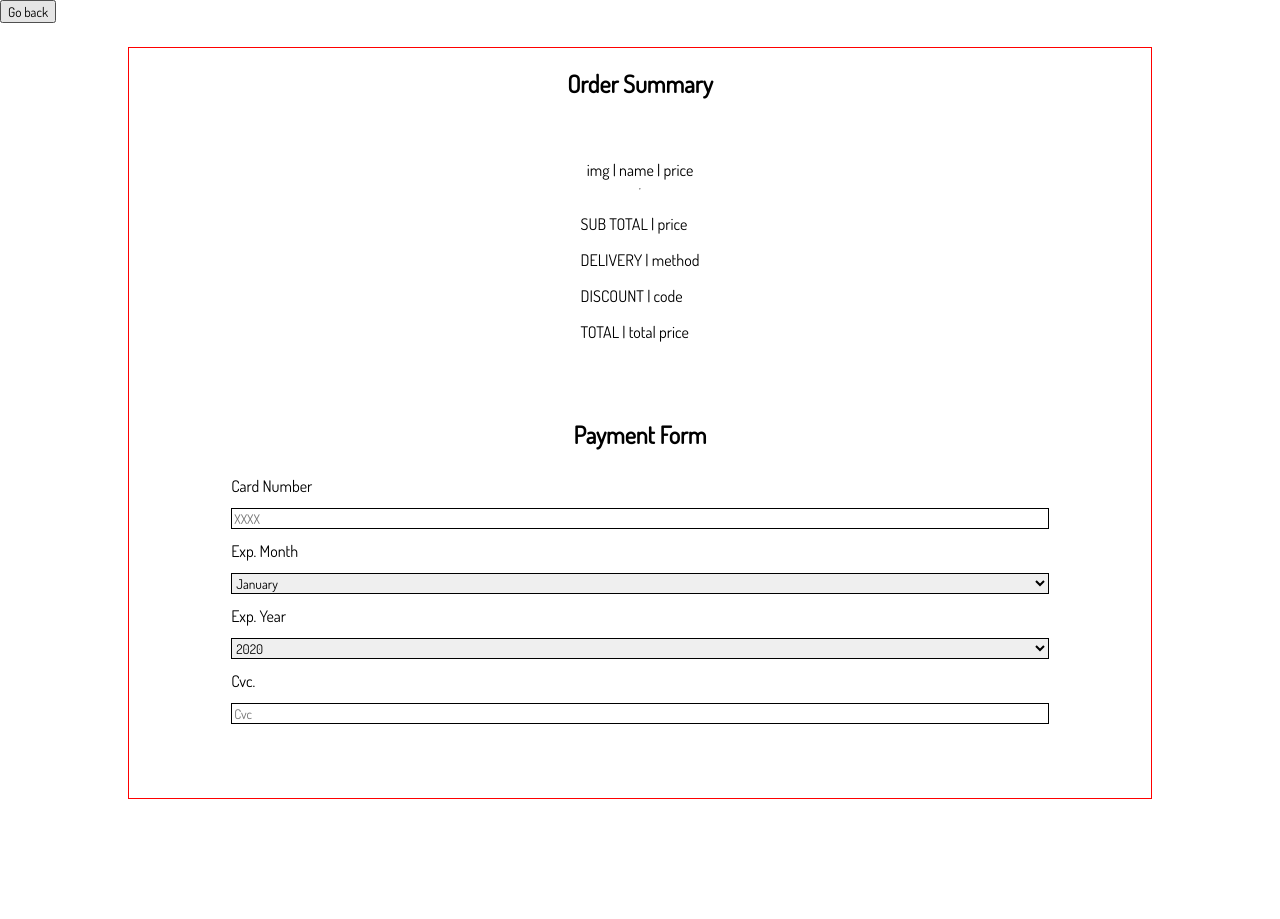
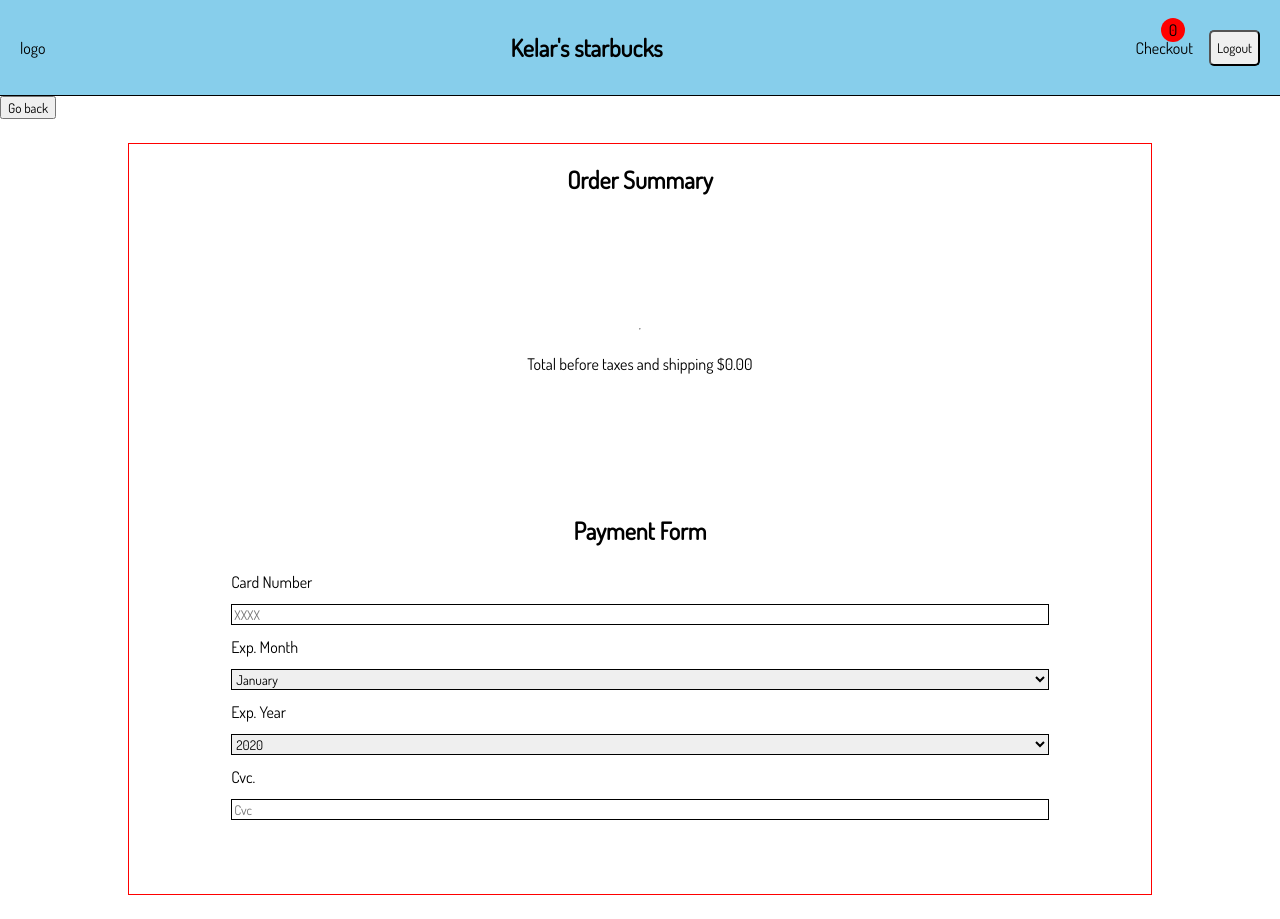
Before and after one commit to kelarcrisp/MERN-store, a React (Create React App) app in the folder client/: page /checkout in a window 1280 px wide. Before the commit the page ends 823 px from the top, so only its background shows below. Built offline with nearby package versions, Linux system fonts and the light colour scheme; the HTML template or start-up script is replaced by a standard one.

Commit message:
added functionality for the order summary

```diff
--- a/client/src/checkout/Checkout.js
+++ b/client/src/checkout/Checkout.js
@@ -3,6 +3,7 @@
 import OrderSummary from "./orderSummary/OrderSummary";
 import classes from "./Checkout.module.css";
 import { useHistory } from "react-router-dom";
+import NavBar from "../navbar/NavBar";
 const Checkout = () => {
   const history = useHistory();
   const goBack = () => {
@@ -10,6 +11,7 @@
   };
   return (
     <>
+      <NavBar />
       <button onClick={goBack}>Go back</button>
       <div className={classes.CheckoutContainer}>
         <div className={classes.CheckoutInfoContainer}>
--- a/client/src/checkout/orderSummary/OrderSummary.js
+++ b/client/src/checkout/orderSummary/OrderSummary.js
@@ -1,17 +1,54 @@
-import React from "react";
+import React, { useContext } from "react";
 import classes from "./OrderSummary.module.css";
+import { ProductContext } from "../../context/ProductContext";
+import NavBar from "../../navbar/NavBar";
 const OrderSummary = () => {
+  const { newestState, dispatch } = useContext(ProductContext);
+  const newestStateUnique = Array.from(
+    new Set(newestState.cartProducts.map(JSON.stringify))
+  ).map(JSON.parse);
+  console.log(newestStateUnique, "newst in chedckout");
+  console.log(newestState.cartProducts);
+
+  const totalPrice = newestState.cartProducts
+    .map(product => product.SalePrice)
+    .reduce((total, curr) => total + +curr, 0);
+
+  const uniqueIds = newestStateUnique.map(product => product.UPC);
+
+  const uniqueObj = {};
+
+  const mapped = newestState.cartProducts.forEach(product => {
+    console.log(product);
+    uniqueObj[product.UPC] = (uniqueObj[product.UPC] || 0) + 1;
+  });
+
+  /*image name price*/
   return (
     <>
       <h2>Order Summary</h2>
       <div className={classes.OrderSummaryContainer}>
-        <div>img | name | price</div>
+        <div className={classes.OrderContainer}>
+          {newestStateUnique.map(p => {
+            return (
+              <div className={classes.SingleOrderContainer} key={p.UPC}>
+                <img className={classes.ProductImage} src={p.Image} />
+                <p>{uniqueObj[p.UPC]}</p>
+                <p className={classes.ProductName}>
+                  {p.Product.length > 72
+                    ? p.Product.slice(0, 73) + "..."
+                    : p.Product}
+                </p>
+                <p className={classes.ProductPrice}>{p.SalePrice}</p>
+              </div>
+            );
+          })}
+        </div>
         <hr></hr>
         <div>
-          <p>SUB TOTAL | price</p>
-          <p>DELIVERY | method</p>
-          <p>DISCOUNT | code</p>
-          <p>TOTAL | total price</p>
+          <p>Total before taxes and shipping ${totalPrice.toFixed(2)}</p>
+          {/* <p>DISCOUNT | code</p>
+          <p>TOTAL | total price</p> */}
         </div>
       </div>
     </>
--- a/client/src/checkout/orderSummary/OrderSummary.module.css
+++ b/client/src/checkout/orderSummary/OrderSummary.module.css
@@ -8,3 +8,21 @@
   align-items: center;
   height: 35vh;
 }
+.OrderContainer {
+  width: 80%;
+  display: flex;
+  flex-direction: column;
+}
+
+.SingleOrderContainer {
+  display: flex;
+  justify-content: space-between;
+}
+
+.ProductImage {
+  width: 50px;
+  height: 50px;
+}
+.ProductPrice {
+  margin-right: 0.75rem;
+}
```
